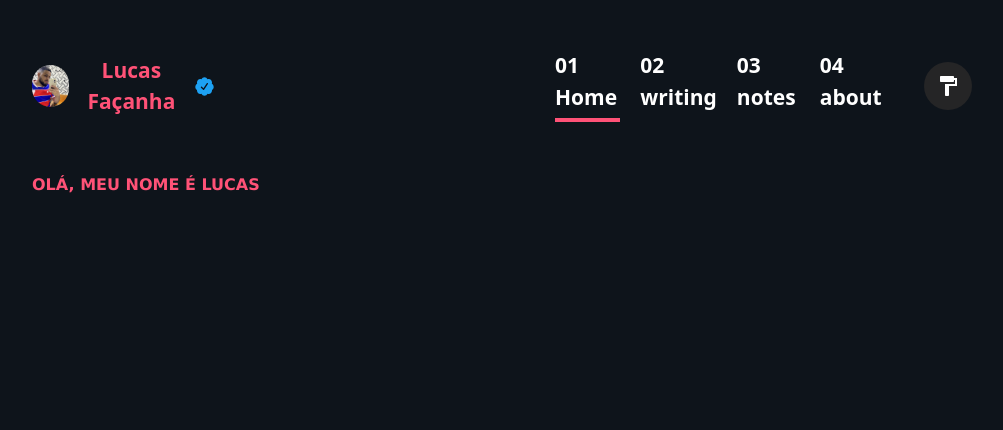
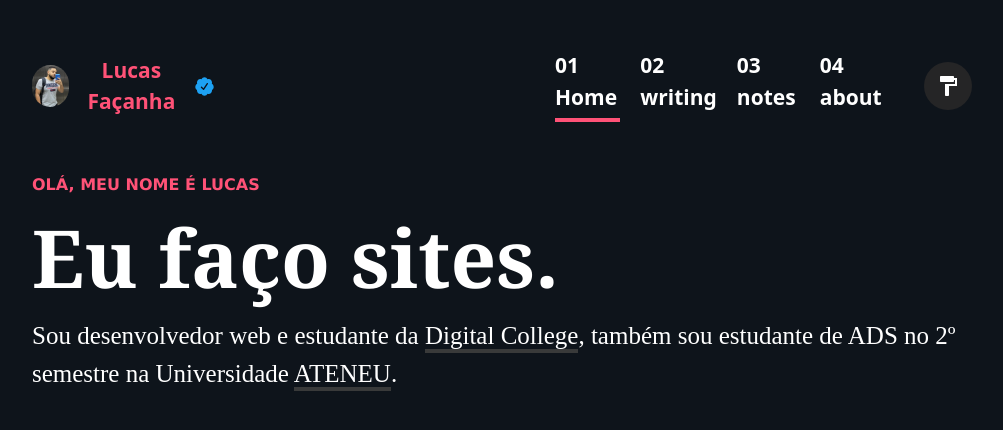
Before and after one commit to Lucaasfacanha/portfolio-aula-22-09, a website built with Vite: page Index.html in a window 1280 px wide. Shown: the whole page, without its empty margins (138-1141 px from the left). Built offline with nearby package versions, Linux system fonts and the light colour scheme.

Commit message:
modicacao main

```diff
--- a/Index.html
+++ b/Index.html
@@ -2,7 +2,7 @@
 <html lang="en">
   <head>
     <meta charset="UTF-8" />
-    <link rel="icon" type="image/svg+xml" href="public/063fe740-c979-40b6-adf6-931a71beab62.jpg" />
+    <link rel="icon" type="image/svg+xml" href="b12b66f2-ca6e-4b10-b4eb-0268bd632cec.jpg" />
     <meta name="viewport" content="width=device-width, initial-scale=1.0" />
     <title>Lucas Façanha</title>
   </head>
@@ -10,7 +10,7 @@
     <header>
       <button class="header">
           <div>
-              <img  id="imgHeader" src="public/063fe740-c979-40b6-adf6-931a71beab62.jpg" width="48px" height="48px">
+              <img  id="imgHeader" src="b12b66f2-ca6e-4b10-b4eb-0268bd632cec.jpg" width="48px" height="48px">
           </div>
           <div id="NomeHeader">
               Lucas Façanha
@@ -66,6 +66,13 @@
   <p>
   <a href="" id="textHello">OLÁ, MEU NOME É LUCAS</a>
   </p>
+  <div>
+    <h1 id="FacoSites">Eu faço sites.</h1>
+  </div>
+  <div id="TextMain">
+    <p>Sou desenvolvedor web e estudante da <a href="https://digitalcollege.com.br/" class="digitalcollege">Digital College</a>, também sou estudante de ADS no 2º semestre na Universidade <a href="uniateneu.edu.br" class="digitalcollege">ATENEU</a>.</p>
+  </div>
+
 </main>
 
   <script type="module" src="/main.js"></script>
--- a/style.css
+++ b/style.css
@@ -8,7 +8,7 @@ body{
   margin: 0;
 }
 
-a, h3 {
+a, p, h3, h1 {
   color: white;
   text-decoration: none;
 }
@@ -136,3 +136,29 @@ header {
 #textHello:hover {
   color: #fb1d4d;
 }
+
+#FacoSites {
+  font-family: Georgia, 'Times New Roman', Times, serif;
+  font-weight: bold;
+  font-size: 40px;
+}
+
+@media screen and (min-width: 670px) {
+  #FacoSites {
+      font-size: 80px;
+  }
+}
+
+#TextMain{
+  font-family: 'Cascadia code light';
+  font-size: 25px;
+}
+
+.digitalcollege{
+  border-bottom: solid 4px #393a3a;
+}
+
+.digitalcollege:hover{
+  color: #fb1d4d;
+  border-bottom: solid 4px #fb1d4d;
+}
```
Also changed, not shown: public/063fe740-c979-40b6-adf6-931a71beab62.jpg (deleted), public/b12b66f2-ca6e-4b10-b4eb-0268bd632cec.jpg (added).
